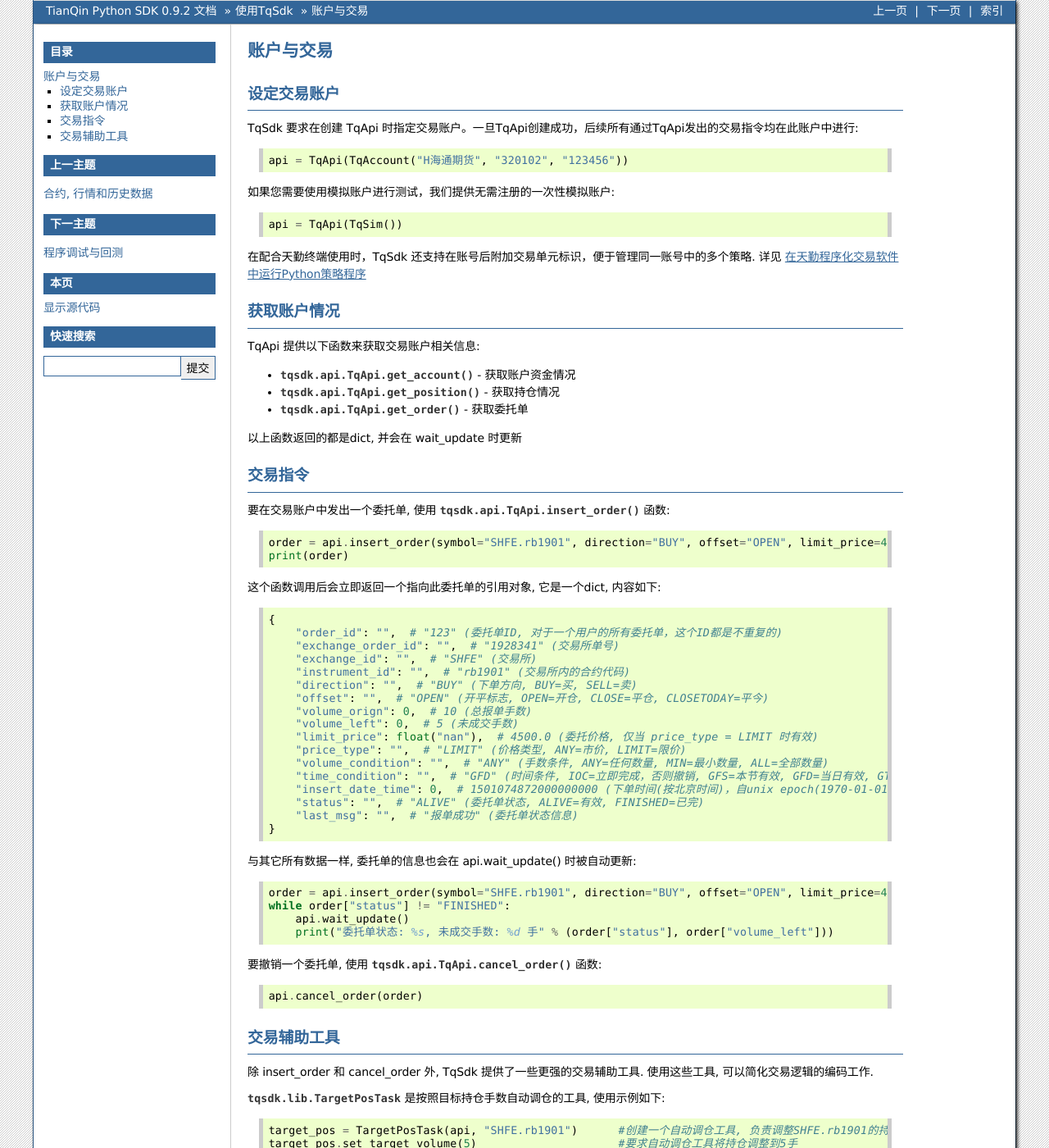
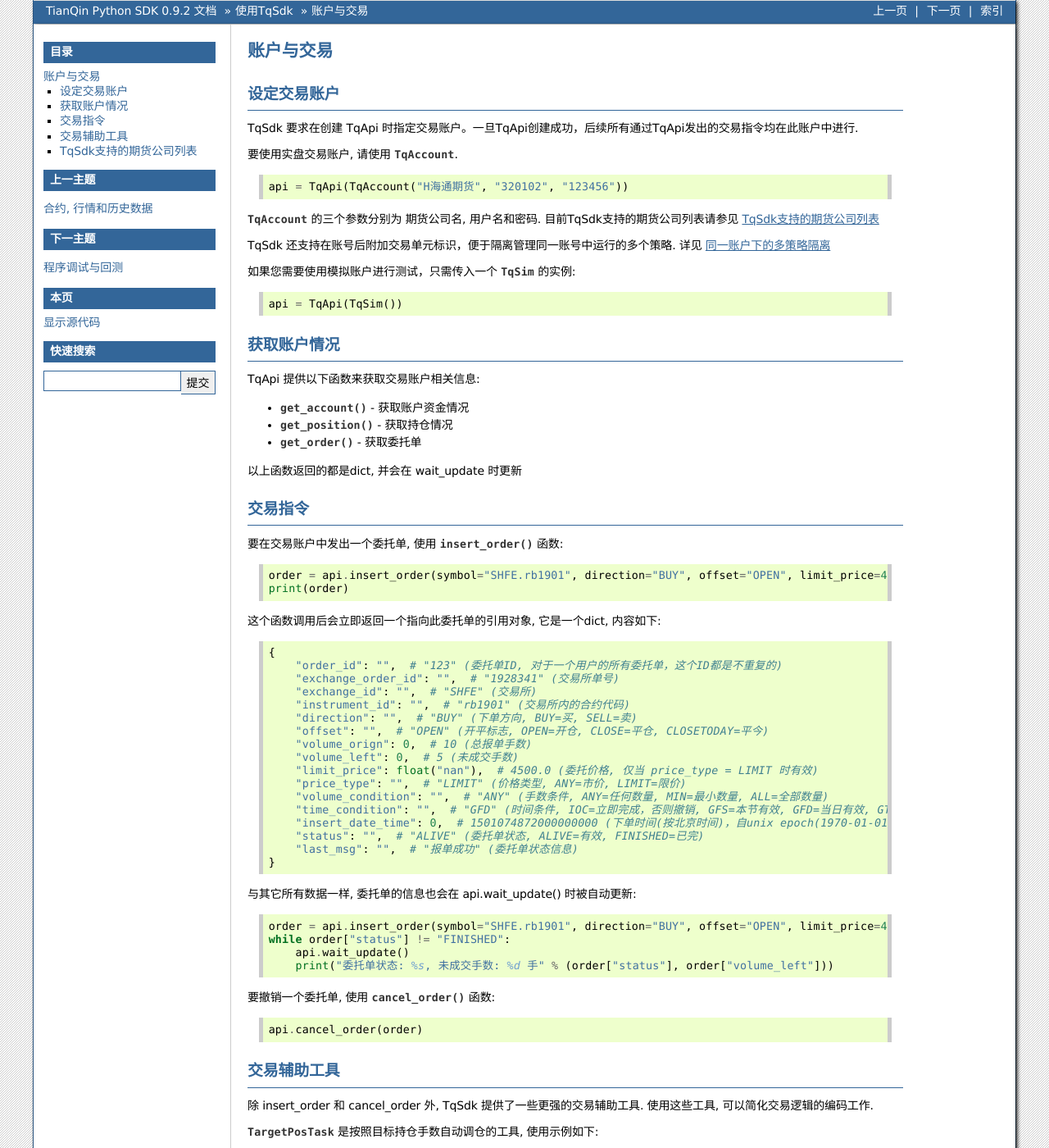
Before and after one commit to shinnytech/tqsdk-python, a Sphinx documentation site: the page built from doc/usage/trade.rst, in a window 1280 px wide and 1400 px high. Shown: the whole window at 82% size. Built offline with Sphinx 7.4.7, drawn with Linux system fonts in a browser that asks for light colours; pages that are not in the unit, such as notebooks, are missing from menus; comment, search, counter and statistics services are not loaded; some of the changed text lies outside the part shown.

Commit message:
改进文档中实盘交易说明, 添加期货公司列表

```diff
--- a/doc/advanced/sub_account.rst
+++ b/doc/advanced/sub_account.rst
@@ -1,3 +1,5 @@
+.. _sub_account:
+
 同一账户下的多策略隔离
 =================================================
 TqSdk 可以通过交易单元机制支持同一个账户下的多策略交易结果隔离.
--- a/doc/usage/trade.rst
+++ b/doc/usage/trade.rst
@@ -5,31 +5,36 @@
 
 设定交易账户
 ----------------------------------------------------
-TqSdk 要求在创建 TqApi 时指定交易账户。一旦TqApi创建成功，后续所有通过TqApi发出的交易指令均在此账户中进行::
+TqSdk 要求在创建 TqApi 时指定交易账户。一旦TqApi创建成功，后续所有通过TqApi发出的交易指令均在此账户中进行.
+
+要使用实盘交易账户, 请使用 :py:class:`~tqsdk.api.TqAccount`. ::
 
     api = TqApi(TqAccount("H海通期货", "320102", "123456"))
 
-如果您需要使用模拟账户进行测试，我们提供无需注册的一次性模拟账户::
+:py:class:`~tqsdk.api.TqAccount` 的三个参数分别为 期货公司名, 用户名和密码. 目前TqSdk支持的期货公司列表请参见 :ref:`broker_list`
+
+TqSdk 还支持在账号后附加交易单元标识，便于隔离管理同一账号中运行的多个策略. 详见 :ref:`sub_account`
+
+
+如果您需要使用模拟账户进行测试，只需传入一个 :py:class:`~tqsdk.sim.TqSim` 的实例::
 
     api = TqApi(TqSim())
-
-在配合天勤终端使用时，TqSdk 还支持在账号后附加交易单元标识，便于管理同一账号中的多个策略. 详见 :ref:`tq`
 
 
 获取账户情况
 ----------------------------------------------------
 TqApi 提供以下函数来获取交易账户相关信息:
 
-* :py:meth:`tqsdk.api.TqApi.get_account` - 获取账户资金情况
-* :py:meth:`tqsdk.api.TqApi.get_position` - 获取持仓情况
-* :py:meth:`tqsdk.api.TqApi.get_order` - 获取委托单
+* :py:meth:`~tqsdk.api.TqApi.get_account` - 获取账户资金情况
+* :py:meth:`~tqsdk.api.TqApi.get_position` - 获取持仓情况
+* :py:meth:`~tqsdk.api.TqApi.get_order` - 获取委托单
 
 以上函数返回的都是dict, 并会在 wait_update 时更新
 
 
 交易指令
 ----------------------------------------------------
-要在交易账户中发出一个委托单, 使用 :py:meth:`tqsdk.api.TqApi.insert_order` 函数::
+要在交易账户中发出一个委托单, 使用 :py:meth:`~tqsdk.api.TqApi.insert_order` 函数::
 
     order = api.insert_order(symbol="SHFE.rb1901", direction="BUY", offset="OPEN", limit_price=4310, volume=2)
     print(order)
@@ -61,7 +66,7 @@
         api.wait_update()
         print("委托单状态: %s, 未成交手数: %d 手" % (order["status"], order["volume_left"]))
 
-要撤销一个委托单, 使用 :py:meth:`tqsdk.api.TqApi.cancel_order` 函数::
+要撤销一个委托单, 使用 :py:meth:`~tqsdk.api.TqApi.cancel_order` 函数::
 
     api.cancel_order(order)
 
@@ -70,7 +75,7 @@
 ----------------------------------------------------
 除 insert_order 和 cancel_order 外, TqSdk 提供了一些更强的交易辅助工具. 使用这些工具, 可以简化交易逻辑的编码工作.
 
-:py:class:`tqsdk.lib.TargetPosTask` 是按照目标持仓手数自动调仓的工具, 使用示例如下::
+:py:class:`~tqsdk.lib.TargetPosTask` 是按照目标持仓手数自动调仓的工具, 使用示例如下::
 
     target_pos = TargetPosTask(api, "SHFE.rb1901")      #创建一个自动调仓工具, 负责调整SHFE.rb1901的持仓
     target_pos.set_target_volume(5)                     #要求自动调仓工具将持仓调整到5手
@@ -107,4 +112,45 @@
 * 不要试图在程序运行中销毁 TargetPosTask 实例.
 
 
-:py:class:`tqsdk.lib.InsertOrderUntilAllTradedTask` 是追价下单task, 该task会在行情变化后自动撤单重下，直到全部成交
+:py:class:`~tqsdk.lib.InsertOrderUntilAllTradedTask` 是追价下单task, 该task会在行情变化后自动撤单重下，直到全部成交
+
+
+.. _broker_list:
+
+TqSdk支持的期货公司列表
+-----------------------------------------------------
+=============== =============== =========== ===========
+A安粮期货
+B渤海期货       B宝城期货       B北京首创   B倍特期货
+C长安期货       C长城期货       C长江期货   C创元期货
+D大地期货       D大越期货       D东航期货   D大陆期货
+D德盛期货       D东吴期货       D东证期货   D东华期货
+D东方财富       D东海期货
+F方正中期
+G广发期货       G光大期货       G国际期货   G国投安信
+G国富期货       G国金期货       G国联期货   G国元期货
+G广金期货       G格林大华       G国贸期货   G国泰君安
+G广州期货
+H华安期货       H华泰期货       H海通期货   H海证期货
+H华西期货       H混沌天成       H华鑫期货   H华信期货
+H和合期货       H恒泰期货       H弘业期货   H徽商期货
+H宏源期货       H海航期货       H华联期货
+J金石期货       J金元期货       J建信期货   J金瑞期货
+J金信期货       J锦泰期货       J江海汇鑫
+L良运期货
+L鲁证期货
+M迈科期货       M美尔雅期货     M民生期货
+N南华期货       N宁证期货
+Q前海期货
+S申万期货       S上海中期       S上海东方   S上海东亚
+S盛达期货
+R瑞达期货
+T铜冠金源       T天富期货       T通惠期货
+W五矿经易
+X先锋期货       X兴证期货       X兴业期货   X新湖期货
+X新世纪期货     X先融期货       X西部期货
+Y银河期货       Y英大期货       Y永安期货
+Z中信建投       Z中融汇信       Z招金期货   Z中财期货
+Z中钢期货       Z中银国际       Z中辉期货   Z中信期货
+Z中天期货       Z中粮期货       Z中州期货
+=============== =============== =========== ===========
```
